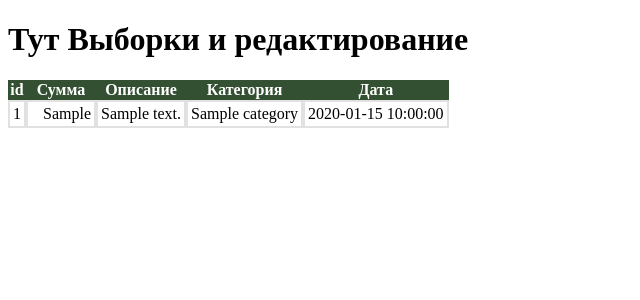
After one commit to ipavka/financial_control, a FastAPI app: template templates/edit.html in a window 1280 px wide. The commit adds this page. Shown: the top 300 px of the page, without its empty margins (0-640 px from the left). Run offline with FastAPI, Linux system fonts and the light colour scheme; the template is opened without the code that fills it: most values are stand-ins (such as "Sample title", 1, 10 or a date in 2020); parts of the project's set-up code (start-up, migrations or seed data) failed here and were passed over.

Commit message:
start editing a table

```diff
--- a/server.py
+++ b/server.py
@@ -155,13 +155,13 @@ def user_data(request: Request,
     return response
 
 
-fake_items_db = [{"item_name": "Foo"},
-                 {"item_name": "Bar"},
-                 {"item_name": "Baz"},
-                 {"item_name": "Foo1"},
-                 {"item_name": "Bar2"},
-                 {"item_name": "Baz3"},
-                 ]
+@app.post('/input')
+def update_table(username: Optional[str] = Cookie(default=None),
+                 data: dict = Body(...)):
+    valid_username = get_username_from_signed_string(username)
+    print(data['info'])
+    print(valid_username)
+
 
 @app.get("/items/", response_class=HTMLResponse)
 def read_item(request: Request,
@@ -169,12 +169,10 @@ def read_item(request: Request,
               skip: Union[int, str] = 0,
               limit: Union[int, str] = 5):
     valid_username = get_username_from_signed_string(username)
-    print(skip)
     try:
         limit = skip + limit
         all_costs, count_costs = db.select_all_costs(valid_username, start=skip,
                                                      end=limit)
-        print(f'Всего: {count_costs}')
         context = {
             "request": request,
             "user": valid_username,
@@ -183,9 +181,9 @@ def read_item(request: Request,
             "skip_more": skip + 5,
             "skip_less": skip - 5,
         }
-        response = tem.TemplateResponse('info.html', context)
+        # response = tem.TemplateResponse('info.html', context)
+        response = tem.TemplateResponse('edit.html', context)
         return response
-        # return fake_items_db[skip: skip + limit]  # срез
     except Exception as e:
         return f'Wrong: {e}'
 
--- /dev/null
+++ b/static/css/edit.css
@@ -0,0 +1,28 @@
+/*body {*/
+/*    font-family: Helvetica;*/
+/*}*/
+input::-ms-clear {
+    display: none;
+}
+td.Prc {
+    min-width: 60px;
+    text-align: right;
+}
+table.KKK {
+    border: 0;
+    border-spacing: 0;
+}
+
+table.KKK th {
+    color: white;
+    background-color: #335033;
+}
+
+table.KKK tr:nth-child(even) {
+    background: #efefef;
+}
+
+table.KKK td {
+    border: 2px solid #e1e1e1;
+    padding: 3px;
+}
--- a/static/css/style.css
+++ b/static/css/style.css
@@ -86,7 +86,7 @@ th {
   text-align: center;
 }
 td {
-  /*padding: 10px;*/
+  padding: 3px;
   text-align: center;
   border:1px solid #B9B29F;
   border-radius: 20px;
--- /dev/null
+++ b/static/js/edit.js
@@ -0,0 +1,80 @@
+
+function getStyle(el, cssprop) {
+    if (el.currentStyle)
+        return el.currentStyle[cssprop];	 // IE
+    else if (document.defaultView && document.defaultView.getComputedStyle)
+        return document.defaultView.getComputedStyle(el, "")[cssprop];	// Firefox
+    else
+        return el.style[cssprop]; //try and get inline style
+}
+
+function applyEdit(tabID, editables) {
+    let tab = document.getElementById(tabID);
+    if (tab) {
+        let rows = tab.getElementsByTagName("tr");
+        for(let r = 0; r < rows.length; r++) {
+            let tds = rows[r].getElementsByTagName("td");
+            for (let c = 0; c < tds.length; c++) {
+                if (editables.indexOf(c) > -1)
+                    tds[c].onclick = function () { beginEdit(this); };
+            }
+        }
+    }
+}
+let oldColor, oldText, padTop, padBottom = "";
+function beginEdit(td) {
+
+    if (td.firstChild && td.firstChild.tagName === "INPUT")
+        return;
+
+    oldText = td.innerHTML.trim();
+    oldColor = getStyle(td, "backgroundColor");
+    padTop = getStyle(td, "paddingTop");
+    padBottom = getStyle(td, "paddingBottom");
+
+    let input = document.createElement("input");
+    input.value = oldText;
+
+    //// ------- input style -------
+    let left = getStyle(td, "paddingLeft").replace("px", "");
+    let right = getStyle(td, "paddingRight").replace("px", "");
+    input.style.width = td.offsetWidth - left - right - (td.clientLeft * 2) - 2 + "px";
+    input.style.height = td.offsetHeight - (td.clientTop * 2) - 2 + "px";
+    input.style.border = "0px";
+    input.style.fontFamily = "inherit";
+    input.style.fontSize = "inherit";
+    input.style.textAlign = "inherit";
+    input.style.backgroundColor = "LightGoldenRodYellow";
+
+    input.onblur = function () { endEdit(this); };
+
+    td.innerHTML = "";
+    td.style.paddingTop = "0px";
+    td.style.paddingBottom = "0px";
+    td.style.backgroundColor = "LightGoldenRodYellow";
+    td.insertBefore(input, td.firstChild);
+    input.select();
+}
+async function endEdit(input) {
+    let td = input.parentNode;
+    td.removeChild(td.firstChild);	//remove input
+    td.innerHTML = input.value;
+    let change = input.value;
+
+    // console.log(td.innerHTML)
+    if (oldText !== input.value.trim() ) {
+        let response = await fetch('/input', {
+            method: 'POST',
+            headers: { 'Content-Type': 'application/json' },
+            body: `{"info": "${change}"}`
+        })
+        await response.json();
+        td.style.color = "red";
+    }
+
+
+    td.style.paddingTop = padTop;
+    td.style.paddingBottom = padBottom;
+    td.style.backgroundColor = oldColor;
+}
+applyEdit("tab1", [1, 2]);
--- /dev/null
+++ b/templates/edit.html
@@ -0,0 +1,49 @@
+<!DOCTYPE html>
+<html lang="en">
+
+<head>
+    <meta charset="UTF-8">
+    <title>Инфо</title>
+    <meta name="viewport" content="with=device-width, initial-scale=1">
+    <link href="../static/css/edit.css" rel="stylesheet">
+    <link rel="icon" href="../static/img/dollar.ico" type="image/x-icon">
+    <link rel="preconnect" href="https://fonts.gstatic.com">
+    <link href="https://fonts.googleapis.com/css2?family=Ubuntu&display=swap" rel="stylesheet">
+    <script async src="../static/js/edit.js"></script>
+</head>
+
+<body>
+<h1>Тут Выборки и редактирование</h1>
+
+<table id="tab1" class="KKK">
+    <thead>
+    <tr>
+        <th>id</th>
+        <th>Сумма</th>
+        <th>Описание</th>
+        <th>Категория</th>
+        <th>Дата</th>
+    </tr>
+    </thead>
+    {% for row in all_costs %}
+    <tr>
+        <td>{{ row.id }}</td>
+        <td class="Prc">{{ row.how_much }}</td>
+        <td>{{ row.description }}</td>
+        <td>{{ row.category }}</td>
+        <td>{{ row.created }}</td>
+    </tr>
+    {% endfor %}
+</table>
+
+<div class="links">
+    {% if skip_less >= 0 %}
+    <a class="links-a"href="/items/?skip={{ skip_less }}">back</a>
+    {% endif %}
+    {% if count_costs > skip_more %}
+    <a class="links-a"href="/items/?skip={{ skip_more }}">next</a>
+    {% endif %}
+</div>
+
+</body>
+</html>
--- a/templates/info.html
+++ b/templates/info.html
@@ -9,6 +9,7 @@
     <link rel="icon" href="../static/img/dollar.ico" type="image/x-icon">
     <link rel="preconnect" href="https://fonts.gstatic.com">
     <link href="https://fonts.googleapis.com/css2?family=Ubuntu&display=swap" rel="stylesheet">
+    <script async src="../static/js/index.js"></script>
 </head>
 
 <body>
@@ -27,7 +28,7 @@
         {% for row in all_costs %}
             <tr>
                 <td>{{ row.id }}</td>
-                <td>{{ row.how_much }}</td>
+                <td onclick="handle(this)">{{ row.how_much }}</td>
                 <td>{{ row.description }}</td>
                 <td>{{ row.category }}</td>
                 <td>{{ row.created }}</td>
```
Also changed, not shown: static/js/index.js (added, +27 -0 lines).
